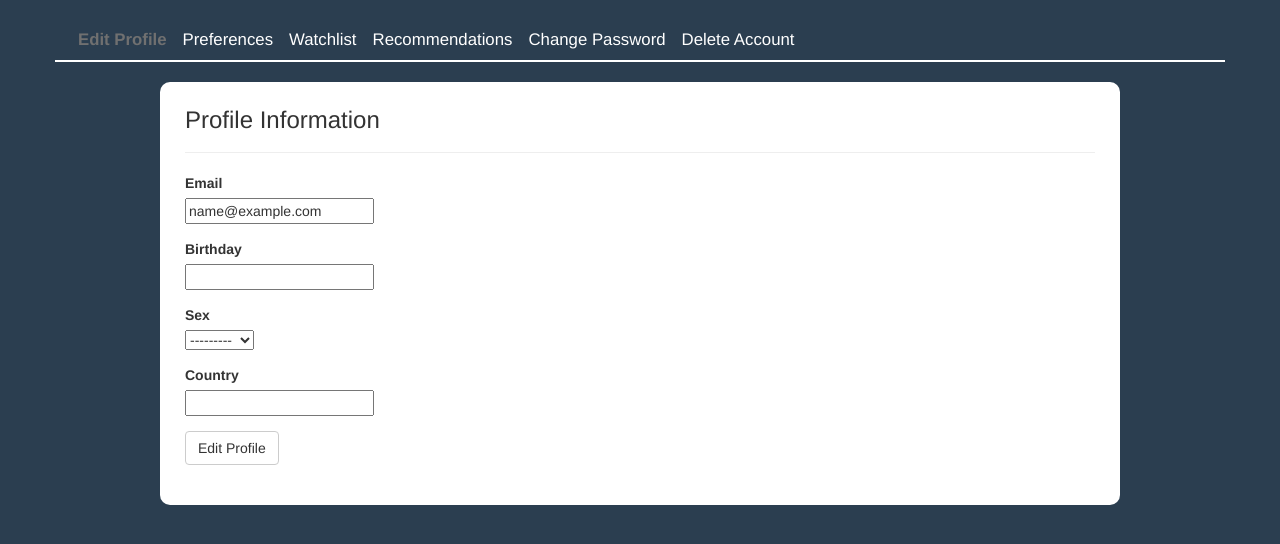
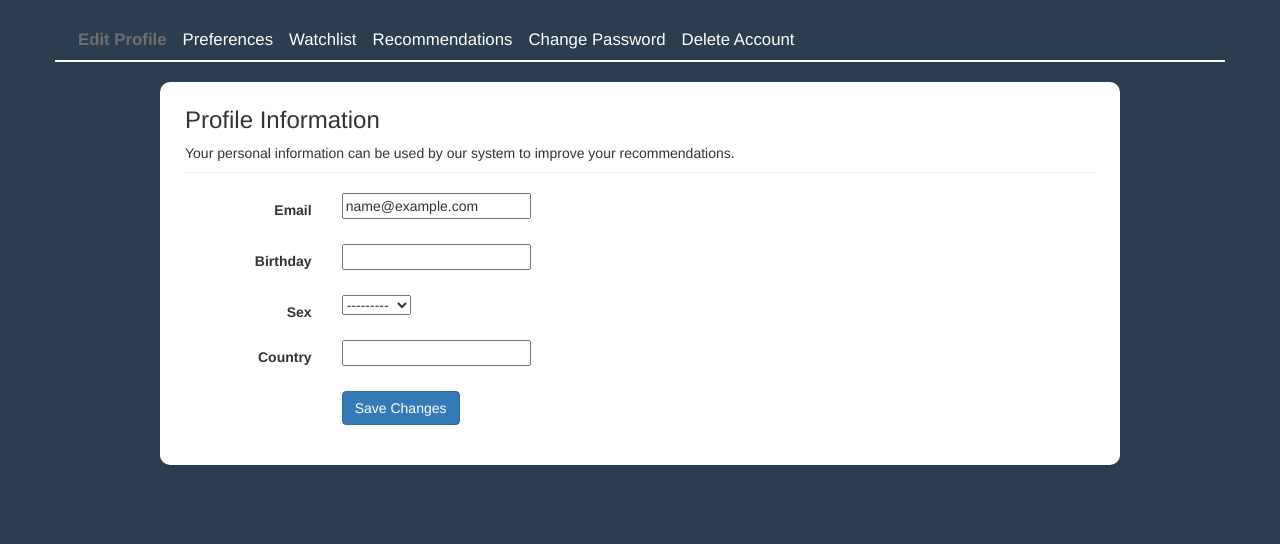
Before and after one commit to Blankphrase/w2w, a Django app: page /accounts/profile in a window 1280 px wide. Shown: the part 52-596 px from the top of the page. Run offline with Django 3.2, Linux system fonts and the light colour scheme; the visitor is signed in with stand-in values (Sample User, id 1); some libraries are stand-ins or nearby versions.

Commit message:
Style/Design changes in profile pages

```diff
--- a/accounts/templates/accounts/profile.html
+++ b/accounts/templates/accounts/profile.html
@@ -28,14 +28,18 @@
 {% block body %}
 {{ block.super }}
 <div class="container container-w2w">
+
     <div class="page-header">
         <h3>Profile Information</h3>
+        Your personal information can be used by our system to improve your recommendations.
     </div>
-    <form method="POST" role="form">
+
+    <form method="POST" role="form" class="form-horizontal">
         {% csrf_token %}
 
         <div class="form-group">
-            <label for="{{ form.email.id_for_label }}">Email</label>
+            <label for="{{ form.email.id_for_label }}" class="col-sm-2 control-label">Email</label>
+            <div class="col-sm-10">
                 {{ form.email|linebreaks }}
                 {% if form.errors %}
                     <div class="has-error">
@@ -43,9 +47,11 @@
                     </div>
                 {% endif %}
             </div>
+        </div>
 
         <div class="form-group">
-            <label for="{{ form.birthday.id_for_label }}">Birthday</label>
+            <label for="{{ form.birthday.id_for_label }}" class="col-sm-2 control-label">Birthday</label>
+            <div class="col-sm-10">
                {{ form.birthday|linebreaks }}
                {% if form.errors %}
                     <div class="has-error">
@@ -53,10 +59,11 @@
                     </div>
                 {% endif %}
             </div>
-
+        </div>
 
         <div class="form-group">
-            <label for="{{ form.sex.id_for_label }}">Sex</label>
+            <label for="{{ form.sex.id_for_label }}" class="col-sm-2 control-label">Sex</label>
+            <div class="col-sm-10">
                {{ form.sex|linebreaks }}
                {% if form.errors %}
                     <div class="has-error">
@@ -64,9 +71,11 @@
                     </div>
                 {% endif %}
             </div>
+        </div>
 
         <div class="form-group">
-            <label for="{{ form.country.id_for_label }}">Country</label>
+            <label for="{{ form.country.id_for_label }}" class="col-sm-2 control-label">Country</label>
+            <div class="col-sm-10">
                {{ form.country|linebreaks }}
                {% if form.errors %}
                     <div class="has-error">
@@ -74,16 +83,14 @@
                     </div>
                 {% endif %}
             </div>
-
-        <div class="has-error">
-            <div class="help-block">{{ form.non_field_errors }}</div>
         </div>
 
         <div class="form-group">
-            <input type="submit" id="id_submit" class="btn btn-default"
-                   value="Edit Profile"/>
+            <div class="col-sm-offset-2 col-sm-10">
+                <input type="submit" id="id_submit" class="btn btn-primary"
+                       value="Save Changes"/>
             </div>
-
+        </div>
     </form>
 </div>
 {% endblock body %}
--- a/accounts/templates/accounts/reco.html
+++ b/accounts/templates/accounts/reco.html
@@ -107,14 +107,14 @@
 {{ block.super }}
 <div class = "container-w2w">
     <div class = "page-header">
-        <h1>
+        <h2>
             {% if reco.title is None %}
                 No Title
             {% else %}
                 {{ reco.title }}
             {% endif %}<br>
-            <small>({{ reco.timestamp }})</small>
-        </h1>
+            <small>({{ reco.timestamp|date:'Y-m-d H:i' }})</small>
+        </h2>
     </div>
     <h3>Recommended Movies</h3>
     {% if reco.movies.count == 0 %}
--- a/accounts/views.py
+++ b/accounts/views.py
@@ -177,11 +177,8 @@ def recos(request):
     page = request.GET.get("page", 1)
     page_size = request.GET.get("page_size", 10)
 
-    recos_db = request.user.recos.all()
+    recos_db = request.user.recos.order_by("-timestamp").all()
     paginator = Paginator(recos_db, page_size)
-
-    # list(request.user.watchlist.movies.order_by("title").
-    #         values("id", "title").all())
 
     try:
         recos = paginator.page(page)
--- a/todo.txt
+++ b/todo.txt
@@ -19,12 +19,14 @@ TO DO:
 - add alert bar showing what is going on in profile (
     e.g. updating database, adding movie to your preferences, and so on.
 )
-- add delete account (+password confirmation)
 - show last recommendation in recommendations section (add to session storage for
   standalone recommendation and for general recommendation ...)
+- adjust star ratings for smaller screen (list box instead of stars)
+- responsieve menu in profile
 
 
 DONE:
 - recommendation title (default or defined by user)
 - change password
 - add +watchlist for recommended movies
+- add delete account (+password confirmation)
```
Also changed, not shown: accounts/templates/accounts/delete.html (+3 -7 lines), accounts/templates/accounts/password.html (+14 -6 lines), accounts/templates/accounts/recos.html (+32 -2 lines). Lines whose indentation alone changed are shown as unchanged.
